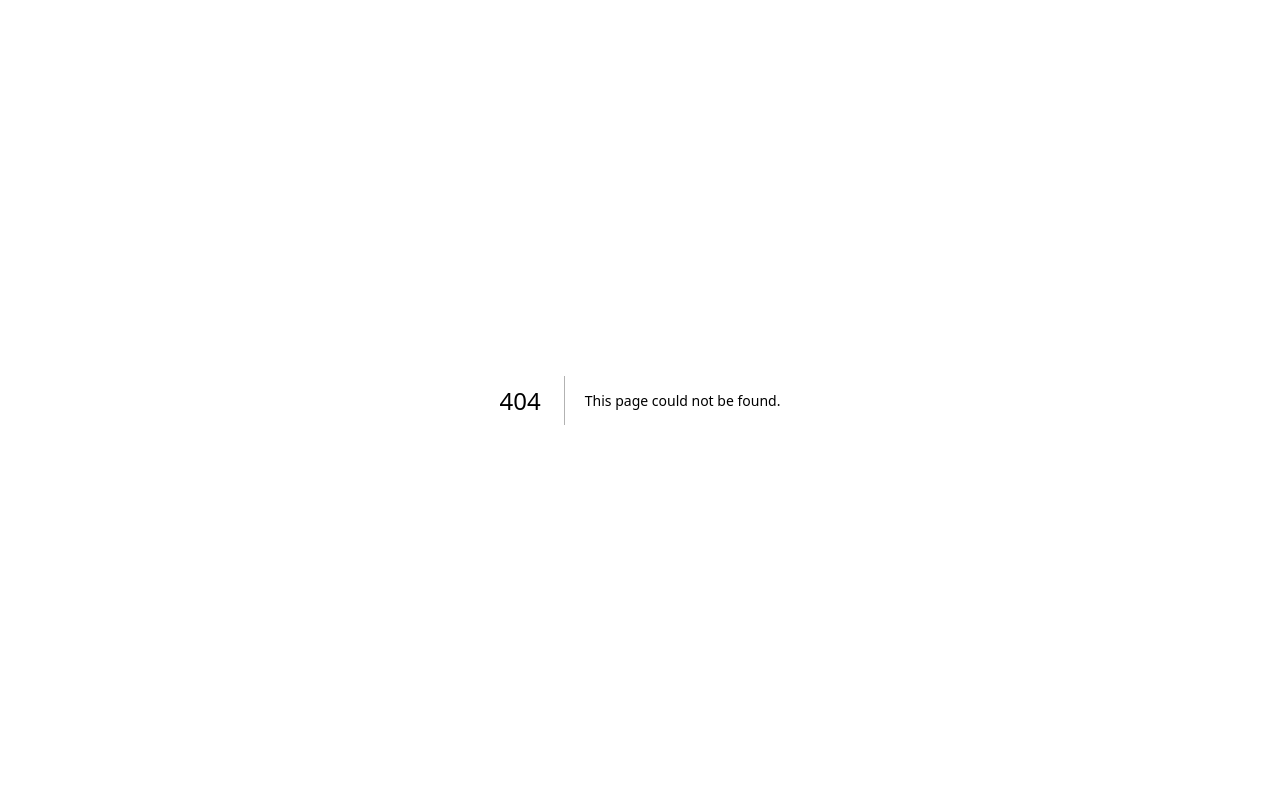
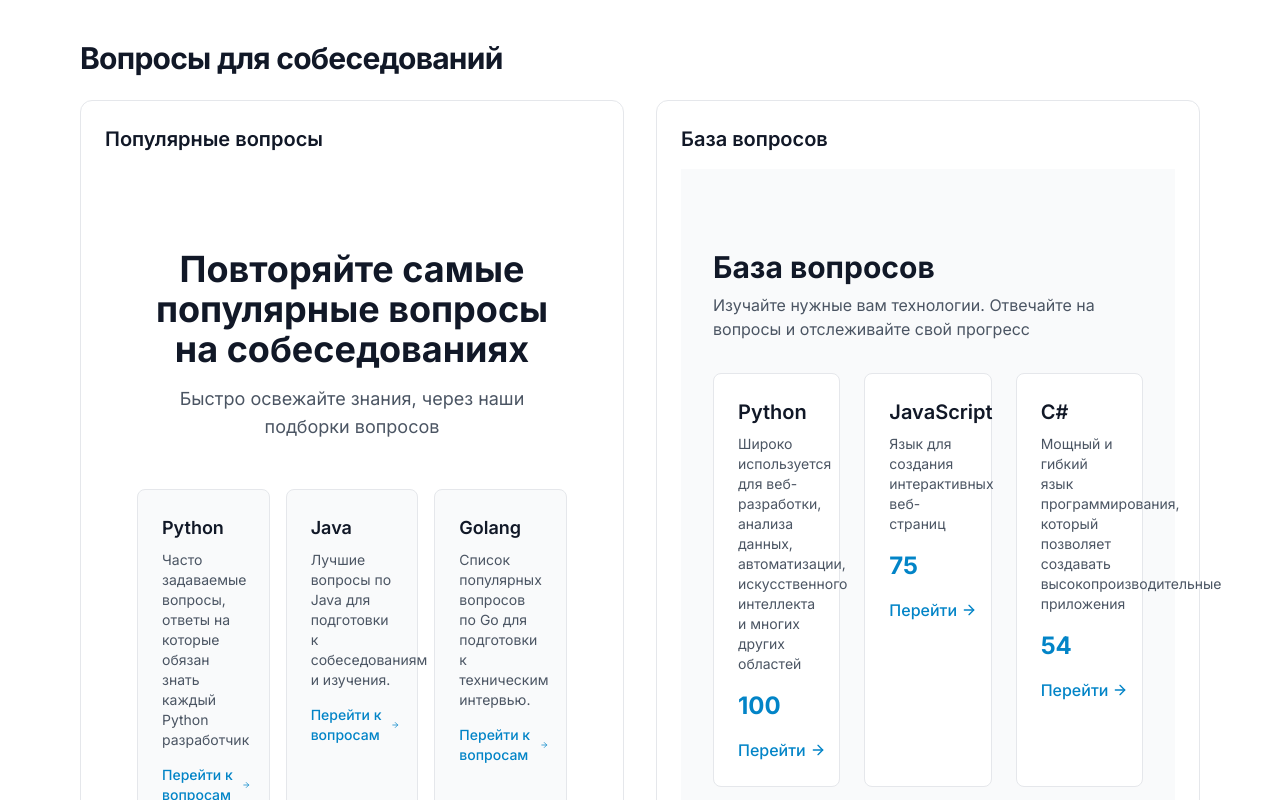
Before and after one commit to QuadDarv1ne/MentorHub, a Next.js app in the folder frontend/: page /questions in a window 1280 px wide. Before the commit this address had no page. Shown: the top 800 px of the page. Built offline with nearby package versions, Linux system fonts and the light colour scheme.

Commit message:
modified:   README.md 	new file:   frontend/app/coding/page.tsx 	new file:   frontend/app/interview/page.tsx 	new file:   frontend/app/questions/page.tsx 	new file:   frontend/app/roadmaps/page.tsx 	modified:   frontend/components/Header.tsx

```diff
--- /dev/null
+++ b/frontend/app/coding/page.tsx
@@ -0,0 +1,17 @@
+import CodingTasks from "@/components/CodingTasks"
+
+export const metadata = {
+  title: "Лайв-кодинг задачи — MentorHub",
+  description: "Практикуйте решение задач по алгоритмам и структурам данных.",
+}
+
+export default function CodingPage() {
+  return (
+    <main className="container mx-auto max-w-5xl px-4 py-10">
+      <h1 className="text-3xl font-bold tracking-tight text-gray-900 mb-6">Лайв-кодинг</h1>
+      <div className="rounded-xl border bg-white p-6">
+        <CodingTasks />
+      </div>
+    </main>
+  )
+}
--- /dev/null
+++ b/frontend/app/interview/page.tsx
@@ -0,0 +1,17 @@
+import InterviewTrainer from "@/components/InterviewTrainer"
+
+export const metadata = {
+  title: "Тренажёр собеседований — MentorHub",
+  description: "Потренируйтесь проходить технические собеседования с интерактивным тренажёром.",
+}
+
+export default function InterviewPage() {
+  return (
+    <main className="container mx-auto max-w-5xl px-4 py-10">
+      <h1 className="text-3xl font-bold tracking-tight text-gray-900 mb-6">Тренажёр собеседований</h1>
+      <div className="rounded-xl border bg-white p-6">
+        <InterviewTrainer />
+      </div>
+    </main>
+  )
+}
--- /dev/null
+++ b/frontend/app/questions/page.tsx
@@ -0,0 +1,25 @@
+import PopularQuestions from "@/components/PopularQuestions"
+import QuestionDatabase from "@/components/QuestionDatabase"
+
+export const metadata = {
+  title: "Вопросы для собеседований — MentorHub",
+  description: "Популярные вопросы и база задач для подготовки к собеседованиям в IT.",
+}
+
+export default function QuestionsPage() {
+  return (
+    <main className="container mx-auto max-w-6xl px-4 py-10">
+      <h1 className="text-3xl font-bold tracking-tight text-gray-900 mb-6">Вопросы для собеседований</h1>
+      <div className="grid gap-8 md:grid-cols-2">
+        <section className="rounded-xl border bg-white p-6">
+          <h2 className="text-xl font-semibold mb-4">Популярные вопросы</h2>
+          <PopularQuestions />
+        </section>
+        <section className="rounded-xl border bg-white p-6">
+          <h2 className="text-xl font-semibold mb-4">База вопросов</h2>
+          <QuestionDatabase />
+        </section>
+      </div>
+    </main>
+  )
+}
--- /dev/null
+++ b/frontend/app/roadmaps/page.tsx
@@ -0,0 +1,6 @@
+import { redirect } from 'next/navigation'
+
+export default function RoadmapsAliasPage() {
+  // Алиас на существующую страницу /roadmap
+  redirect('/roadmap')
+}
--- a/frontend/components/Header.tsx
+++ b/frontend/components/Header.tsx
@@ -64,11 +64,11 @@ export default function Header() {
                 </svg>
               </button>
               <div className="absolute left-0 mt-2 w-48 rounded-md shadow-lg bg-white ring-1 ring-black ring-opacity-5 opacity-0 invisible group-hover:opacity-100 group-hover:visible transition-all duration-200 z-50">
-                <div className="py-1" role="menu" aria-orientation="vertical" aria-labelledby="courses-menu">
-                  <Link href="/courses" className="block px-4 py-2 text-sm text-gray-700 hover:bg-gray-100" role="menuitem">
+                <div className="py-1">
+                  <Link href="/courses" className="block px-4 py-2 text-sm text-gray-700 hover:bg-gray-100">
                     Все курсы
                   </Link>
-                  <Link href="/courses/stepik" className="block px-4 py-2 text-sm text-gray-700 hover:bg-gray-100" role="menuitem">
+                  <Link href="/courses/stepik" className="block px-4 py-2 text-sm text-gray-700 hover:bg-gray-100">
                     Курсы на Stepik
                   </Link>
                 </div>
@@ -151,14 +151,14 @@ export default function Header() {
               <Link href="/sessions" className="text-gray-700 hover:text-primary-600 transition-colors">
                 Сессии
               </Link>
+              <Link href="/about" className="text-gray-700 hover:text-primary-600 transition-colors">
+                О нас
+              </Link>
               <Link href="/learning" className="text-gray-700 hover:text-primary-600 transition-colors">
                 Обучение
               </Link>
               <Link href="/roadmap" className="text-gray-700 hover:text-primary-600 transition-colors">
                 Роадмапы
-              </Link>
-              <Link href="/about" className="text-gray-700 hover:text-primary-600 transition-colors">
-                О нас
               </Link>
               <Link href="/pricing" className="text-gray-700 hover:text-primary-600 transition-colors">
                 Тарифы
```
Also changed, not shown: 1 other file (tests, documents, lock files or other folders).
